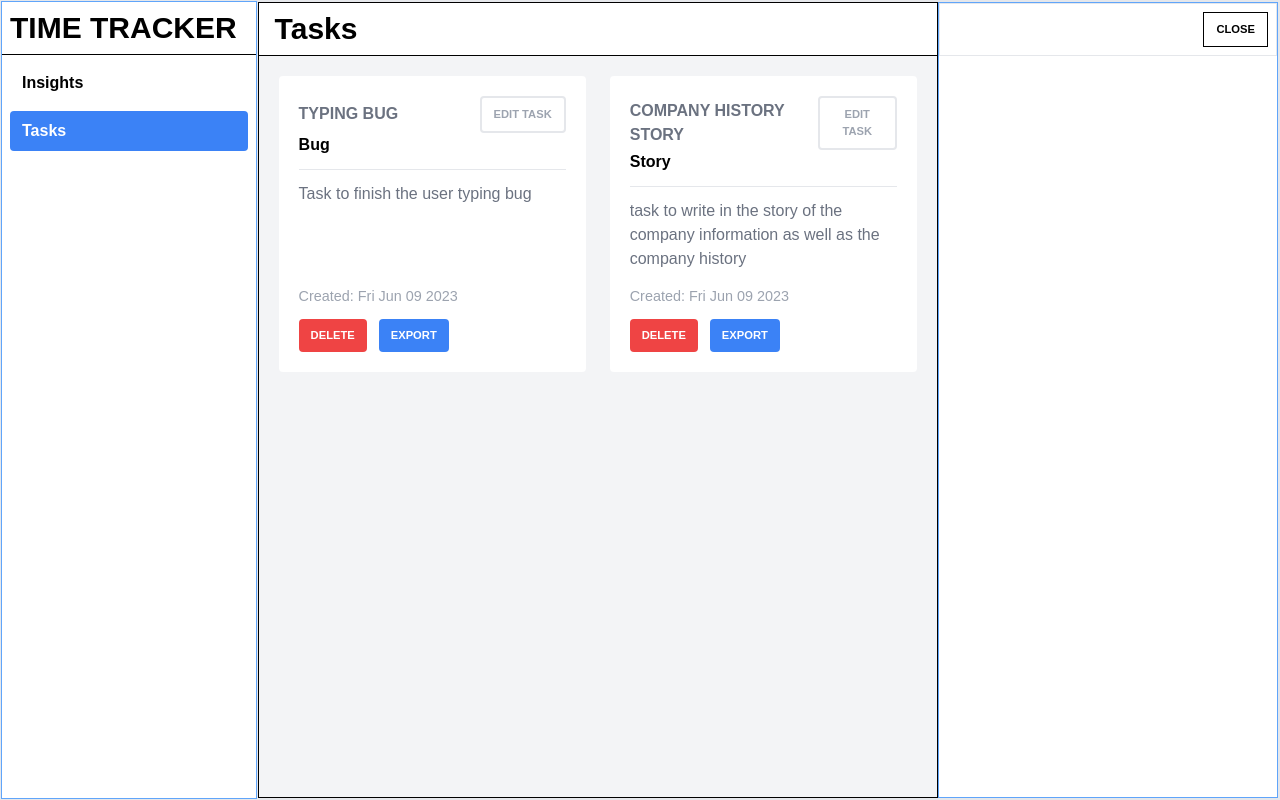
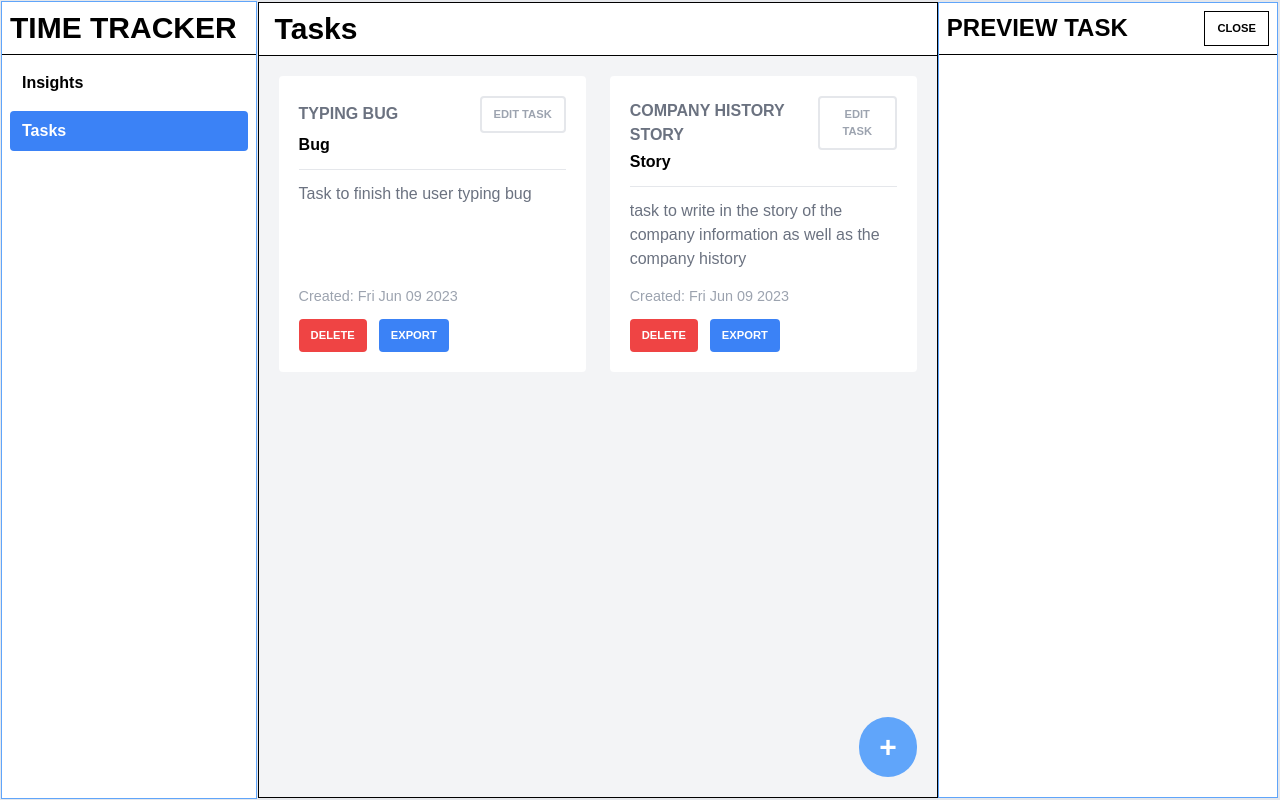
Before and after one commit to DanielBello7/time-tracker, a Next.js app: page /tasks in a window 1280 px wide. Both pictures are taken after a click on the element "Bug". Built offline with nearby package versions, Linux system fonts and the light colour scheme.

Commit message:
working on create side panel

```diff
--- a/components/sidepanel.tsx
+++ b/components/sidepanel.tsx
@@ -9,13 +9,40 @@ export default function SidePanel() {
 
     return (
         <div className={`flex flex-col border border-blue-400 overflow-hidden ${sidePanel.isOpen ? "w-2/6" : "hidden"}`}>
-            <div className="flex justify-end border p-2">
+            <div className="flex justify-between p-2 items-center">
+                <h1 className="uppercase text-2xl font-bold">
+                    {
+                        sidePanel.type === "create" && "Create Task"
+                    }
+
+                    {
+                        sidePanel.type === "edit" && "Edit Task"
+                    }
+
+                    {
+                        sidePanel.type === "view" && "Preview Task"
+                    }
+                </h1>
+
                 <button className="border p-2 px-3 fs-7 uppercase border-black hover:bg-black hover:text-white font-bold" type="button" onClick={HandleClose}>
                     close
                 </button>
             </div>
             <div className="grow overflow-scroll">
+                {
+                    sidePanel.type === "create"
+                    && <CreateTaskPanel />
+                }
 
+                {
+                    sidePanel.type === "edit"
+                    && <EditTaskPanel />
+                }
+
+                {
+                    sidePanel.type === "view"
+                    && <PreviewTaskPanel />
+                }
             </div>
         </div>
     )
@@ -23,7 +50,7 @@ export default function SidePanel() {
 
 function PreviewTaskPanel() {
     return (
-        <div className="w-full border border-black h-full">
+        <div className="w-full border-t border-black">
 
         </div>
     )
@@ -31,7 +58,7 @@ function PreviewTaskPanel() {
 
 function CreateTaskPanel() {
     return (
-        <div className="w-full border border-black h-full">
+        <div className="w-full border-t border-black">
 
         </div>
     )
@@ -39,7 +66,7 @@ function CreateTaskPanel() {
 
 function EditTaskPanel() {
     return (
-        <div className="w-full border border-black h-full">
+        <div className="w-full border-t border-black">
 
         </div>
     )
--- a/pages/tasks.tsx
+++ b/pages/tasks.tsx
@@ -1,14 +1,14 @@
+import { useTaskData } from '@/context/tasks.context';
 import { TaskDataType } from '../global';
 import { tempTasks } from '../constants/temp';
-import { useTaskData } from '@/context/tasks.context';
 import SidePanel from '@/components/sidepanel';
 import React from 'react';
 
 export default function Tasks() {
-    const { sidePanel } = useTaskData();
+    const { sidePanel, ToggleSidePanel } = useTaskData();
     return (
         <div className="border w-full h-full overflow-hidden flex">
-            <div className={`flex flex-col h-full overflow-hidden border border-black ${sidePanel.isOpen ? "w-4/6" : "w-full"}`}>
+            <div className={`relative flex flex-col h-full overflow-hidden border border-black ${sidePanel.isOpen ? "w-4/6" : "w-full"}`}>
                 <div className="w-full p-2 px-4 border-b border-black">
                     <h1 className="capitalize text-3xl font-bold">Tasks</h1>
                 </div>
@@ -19,6 +19,14 @@ export default function Tasks() {
                         })
                     }
                 </div>
+
+                <button
+                    className='text-3xl hover:scale-110 bg-blue-400 font-bold p-2 rounded-full p-3 px-5 absolute bottom-5 end-5 text-white'
+                    type='button'
+                    onClick={() => ToggleSidePanel(true, "create")}
+                >
+                    +
+                </button>
             </div>
             <SidePanel />
         </div>
```
